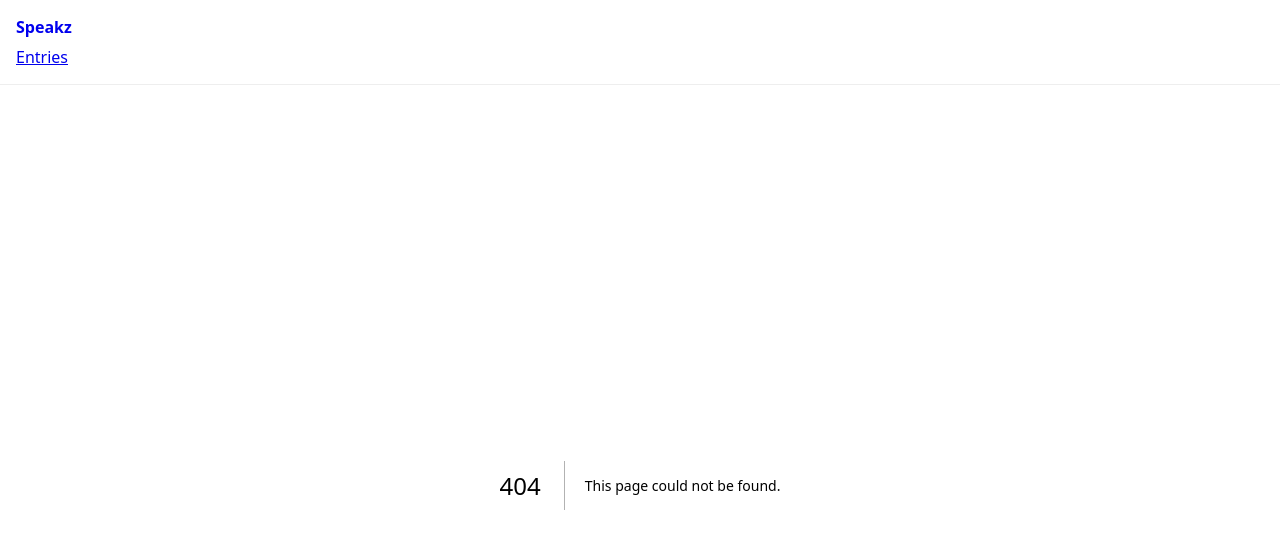
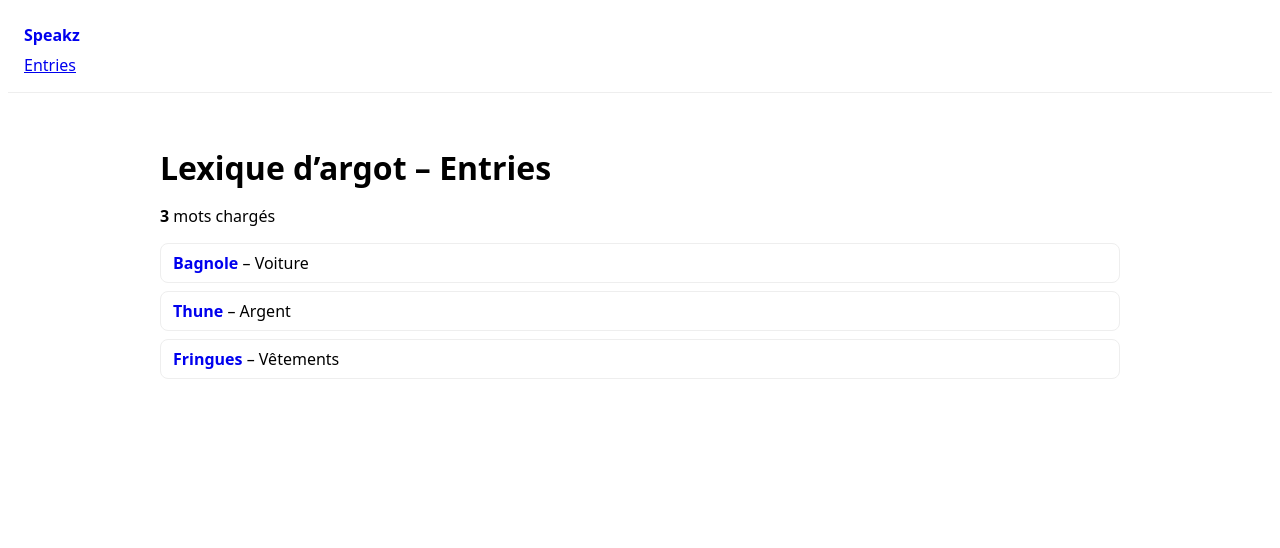
Before and after one commit to SpeakzFounder/speakz, a Next.js app: page /entries in a window 1280 px wide. Before the commit this address had no page. Shown: the top 548 px of the page. Built offline with nearby package versions, Linux system fonts and the light colour scheme.

Commit message:
Create page.tsx

```diff
--- /dev/null
+++ b/src/app/entries/page.tsx
@@ -0,0 +1,34 @@
+import Link from 'next/link';
+import { getAllEntries, slugify } from '@/lib/entries.server';
+
+export const revalidate = 86400; // ISR: 24h
+
+export default async function EntriesPage() {
+  const entries = await getAllEntries();
+
+  return (
+    <main style={{ maxWidth: 960, margin: '0 auto', padding: '2rem' }}>
+      <h1 style={{ fontSize: '2rem', fontWeight: 700, marginBottom: '1rem' }}>
+        Lexique d’argot – Entries
+      </h1>
+
+      <p style={{ marginBottom: '1rem' }}>
+        <span style={{ fontWeight: 700 }}>{entries.length}</span> mots chargés
+      </p>
+
+      <ul style={{ display: 'grid', gap: '0.5rem', listStyle: 'none', padding: 0 }}>
+        {entries.map((e) => {
+          const slug = e.slug || slugify(e.term);
+          return (
+            <li key={slug} style={{ padding: '0.5rem 0.75rem', border: '1px solid #eee', borderRadius: 8 }}>
+              <Link href={`/mot/${slug}`} style={{ fontWeight: 600, textDecoration: 'none' }}>
+                {e.term}
+              </Link>
+              {e.definition && <> – <span>{e.definition}</span></>}
+            </li>
+          );
+        })}
+      </ul>
+    </main>
+  );
+}
```
